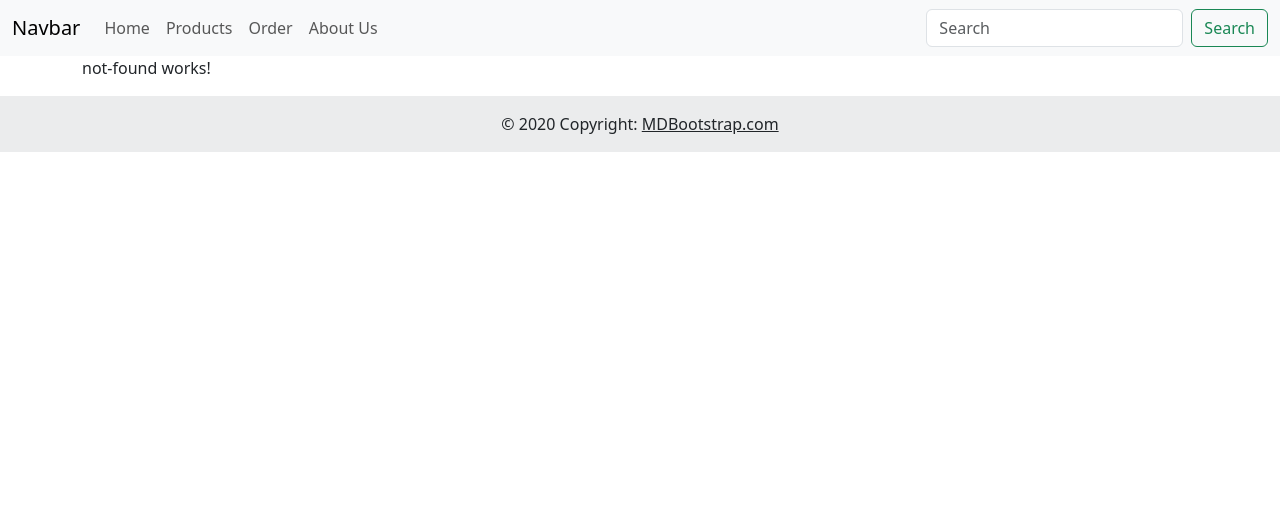
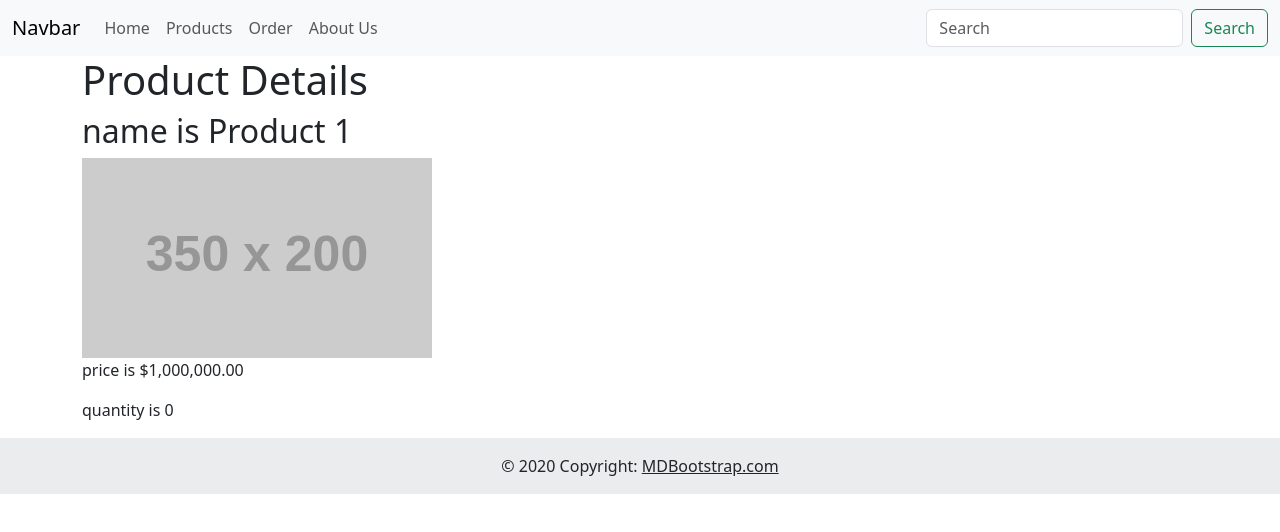
Before and after one commit to ahmed-waly55/Angular-Practice-ITI, an Angular app: page /details/1 in a window 1280 px wide. Shown: the top 532 px of the page. Built offline with nearby package versions, Linux system fonts and the light colour scheme.

Commit message:
display details product and finish Day 4

```diff
--- a/src/app/app.routes.ts
+++ b/src/app/app.routes.ts
@@ -9,6 +9,7 @@ import { VisionComponent } from './components/vision/vision.component';
 import { ValuesComponent } from './components/values/values.component';
 
 export const routes: Routes = [
+    {path: '' , redirectTo: 'home' , pathMatch:'full'},
     {path: 'home' , component: HomeComponent},
     {path: 'products', component : ProductsComponent},
 
@@ -21,7 +22,7 @@ export const routes: Routes = [
             ],
     },
 
-    {path: 'details', component: DetailsComponent},
+    {path: 'details/:id', component: DetailsComponent},
     {path: 'order', component: OrderComponent},
 
 
--- a/src/app/components/details/details.component.html
+++ b/src/app/components/details/details.component.html
@@ -1 +1,8 @@
-<p>details works!</p>
+<h1>Product Details</h1>
+
+<h2>name is {{product?.name}}</h2>
+
+<img [src]="product?.imgUrl">
+
+<p>price is {{product?.price | currency }}</p>
+<p>quantity is {{product?.quantity}}</p>
--- a/src/app/components/details/details.component.ts
+++ b/src/app/components/details/details.component.ts
@@ -1,11 +1,28 @@
-import { Component } from '@angular/core';
+import { Component, OnInit } from '@angular/core';
+import { ActivatedRoute } from '@angular/router';
+import { StaticProductsService } from '../../services/static-products.service';
+import { Iproduct } from '../../models/iproduct';
+import { CommonModule } from '@angular/common';
 
 @Component({
   selector: 'app-details',
-  imports: [],
+  imports: [CommonModule],
   templateUrl: './details.component.html',
   styleUrl: './details.component.css'
 })
-export class DetailsComponent {
+export class DetailsComponent implements OnInit {
+
+  currentId:number = 0;
+  product:Iproduct | null = null;
+
+  constructor(private _activatedRoute:ActivatedRoute, private _staticProduct:StaticProductsService){
+
+  }
+  ngOnInit(): void {
+    this.currentId = Number(this._activatedRoute.snapshot.paramMap.get('id'));
+
+   this.product = this._staticProduct.getProductById(this.currentId)
+  }
+
 
 }
--- a/src/app/components/products/products.component.html
+++ b/src/app/components/products/products.component.html
@@ -53,6 +53,10 @@
                 <div class="d-flex m-4">
                   <input type="number" #countInp>
                   <button (click)="buy(countInp.value, prod.price, prod.quantity)" (click)="addOrder(prod.name , countInp.value , prod.price)" class="btn btn-primary">BUY</button>
+
+                  <!-- <button [routerLink]="['/details',prod.id]" class="btn btn-success mx-2 p-2">Details</button> -->
+                  <button (click)="navigateToDetails(prod.id)" class="btn btn-success mx-2 p-2">Details</button>
+
                 </div>
                 <div class="card-footer d-flex justify-content-between bg-light">
                   <button class="btn btn-primary btn-sm">Add to Cart</button>
--- a/src/app/components/products/products.component.ts
+++ b/src/app/components/products/products.component.ts
@@ -6,12 +6,13 @@ import { FormsModule } from '@angular/forms';
 import { HighligtCardDirective } from '../../directives/highligt-card.directive';
 import { SquarePipe } from '../../pipes/square.pipe';
 import { StaticProductsService } from '../../services/static-products.service';
+import { Router, RouterLink } from '@angular/router';
 
 // import dirctive name HighligtCardDirective
 
 @Component({
   selector: 'app-products',
-  imports: [CommonModule,FormsModule,HighligtCardDirective,SquarePipe],
+  imports: [CommonModule,FormsModule,HighligtCardDirective,SquarePipe, RouterLink],
   templateUrl: './products.component.html',
   styleUrl: './products.component.css'
 })
@@ -37,7 +38,7 @@ export class ProductsComponent implements OnChanges{
 
   @Input() recievedCatId:number = 0
 
-  constructor(private _StaticProductsService:StaticProductsService){
+  constructor(private _StaticProductsService:StaticProductsService, private _Router:Router){
 
     // 1.1 - intaial value
     this.onTotalPriceChanged = new EventEmitter<number>();
@@ -106,4 +107,11 @@ export class ProductsComponent implements OnChanges{
   //   }
   // }
 
+
+  navigateToDetails(id:number){
+    // this._Router.navigateByUrl(`/details/${id}`)
+    this._Router.navigate(['/details',id])
+  }
+
+
 }
```
